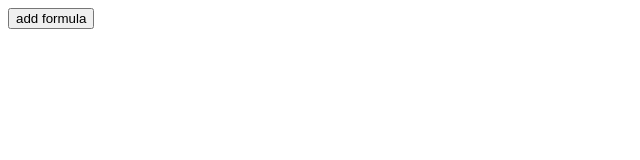
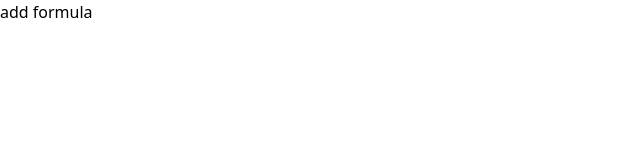
Before and after one commit to dongumayagay/Account-Formula, a Svelte app: page / in a window 1280 px wide. Shown: the top 160 px of the page, without its empty margins (0-640 px from the left). Built offline with nearby package versions, Linux system fonts and the light colour scheme.

Commit message:
added tailwind

```diff
--- a/index.html
+++ b/index.html
@@ -5,9 +5,14 @@
         <link rel="icon" type="image/png" href="/icon.png" />
         <meta name="viewport" content="width=device-width, initial-scale=1.0" />
         <title>Accounting Formulas</title>
+        <style>
+            html,
+            body {
+                height: 100%;
+            }
+        </style>
     </head>
-    <body>
-        <div id="app"></div>
+    <body id="app">
         <script type="module" src="/src/main.js"></script>
     </body>
 </html>
--- /dev/null
+++ b/postcss.config.cjs
@@ -0,0 +1,13 @@
+const tailwindcss = require("tailwindcss");
+const autoprefixer = require("autoprefixer");
+
+const config = {
+  plugins: [
+    //Some plugins, like tailwindcss/nesting, need to run before Tailwind,
+    tailwindcss(),
+    //But others, like autoprefixer, need to run after,
+    autoprefixer,
+  ],
+};
+
+module.exports = config;
--- /dev/null
+++ b/src/app.postcss
@@ -0,0 +1,4 @@
+/* Write your global styles here, in PostCSS syntax */
+@tailwind base;
+@tailwind components;
+@tailwind utilities;
--- a/src/main.js
+++ b/src/main.js
@@ -1,8 +1,8 @@
-import './app.css'
-import App from './App.svelte'
+import "./app.postcss";
+import App from "./App.svelte";
 
 const app = new App({
-  target: document.getElementById('app')
-})
+  target: document.getElementById("app"),
+});
 
-export default app
+export default app;
--- /dev/null
+++ b/svelte.config.js
@@ -0,0 +1,11 @@
+import preprocess from "svelte-preprocess";
+
+const config = {
+  preprocess: [
+    preprocess({
+      postcss: true,
+    }),
+  ],
+};
+
+export default config;
--- /dev/null
+++ b/tailwind.config.cjs
@@ -0,0 +1,11 @@
+const config = {
+  content: ["./src/**/*.{html,js,svelte,ts}"],
+
+  theme: {
+    extend: {},
+  },
+
+  plugins: [],
+};
+
+module.exports = config;
```
Also changed, not shown: package.json (+6 -1 lines), src/app.css (deleted), 1 other file (tests, documents, lock files or other folders).
